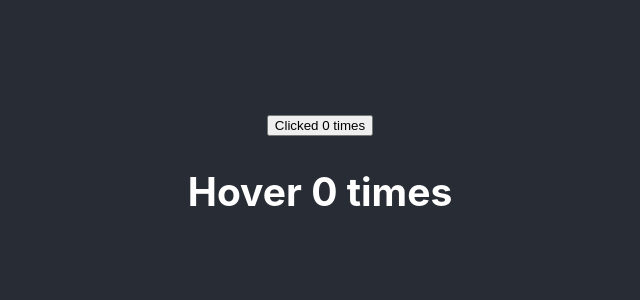
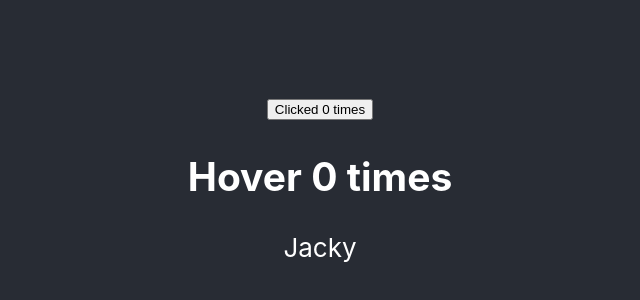
Before and after one commit to qtKite/learning-react, a React (Create React App) app in the folder hello-world/: page / in a window 1280 px wide. Shown: the part 224-524 px from the top of the page, without its empty margins (320-960 px from the left). Built offline with nearby package versions, Linux system fonts and the light colour scheme; the HTML template or start-up script is replaced by a standard one.

Commit message:
course link

```diff
--- a/hello-world/src/App.js
+++ b/hello-world/src/App.js
@@ -4,6 +4,7 @@ import './App.css';
 import './appStyles.css';
 import ClickCounter2 from './components/ClickCounter2';
 import HoverCounter2 from './components/HoverCounter2';
+import User from './components/User';
 
 
 class App extends Component {
@@ -13,6 +14,7 @@ class App extends Component {
         <header className="App-header">
           <ClickCounter2/>
           <HoverCounter2/>
+          <User render={(isLoggedIn) => isLoggedIn ? "Jacky" : "Guest"} />
         </header>
       </div>
     );
--- /dev/null
+++ b/hello-world/src/components/User.js
@@ -0,0 +1,17 @@
+import React, { Component } from 'react'
+
+/*
+Render Props refers to a technique for sharing code between React components using
+a prop whose value is a function.
+*/
+export class User extends Component {
+  render() {
+    return (
+      <div>
+        {this.props.render(true)}
+      </div>
+    )
+  }
+}
+
+export default User
```
Also changed, not shown: 1 other file (tests, documents, lock files or other folders).
